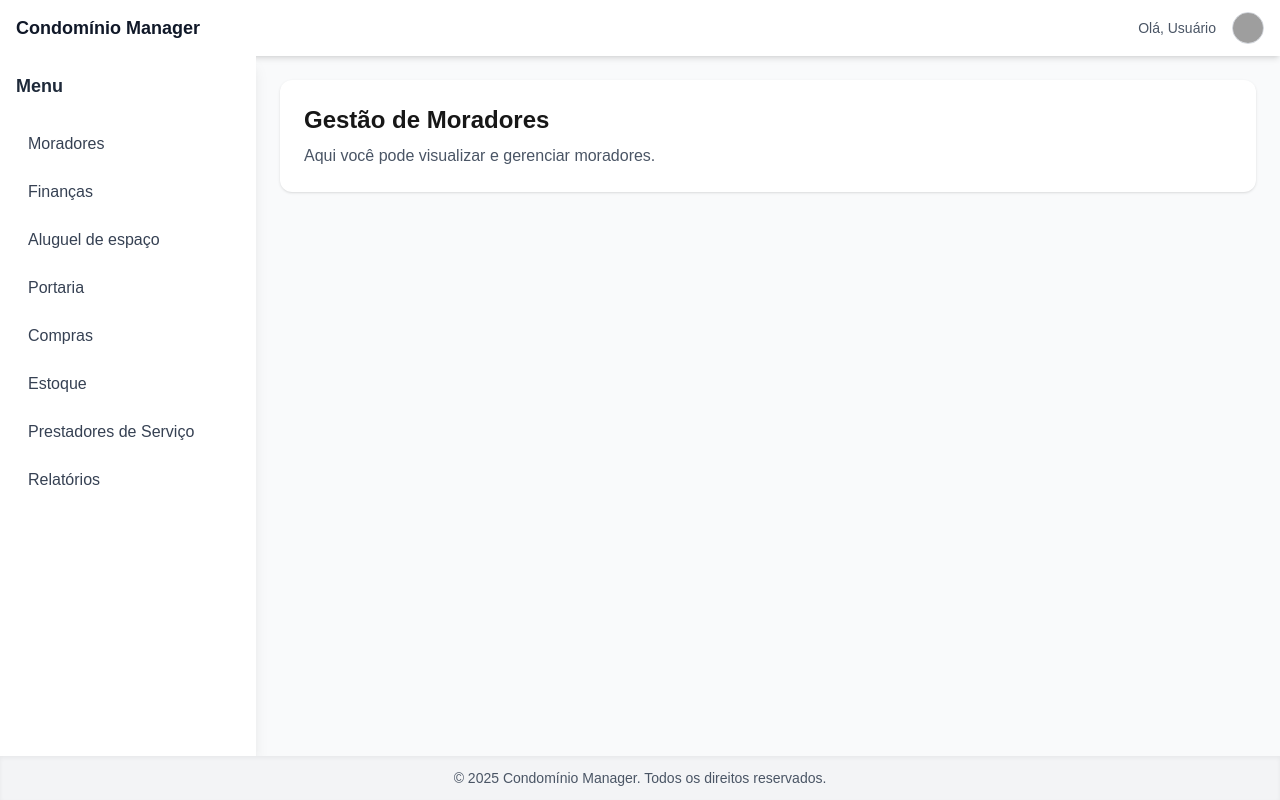
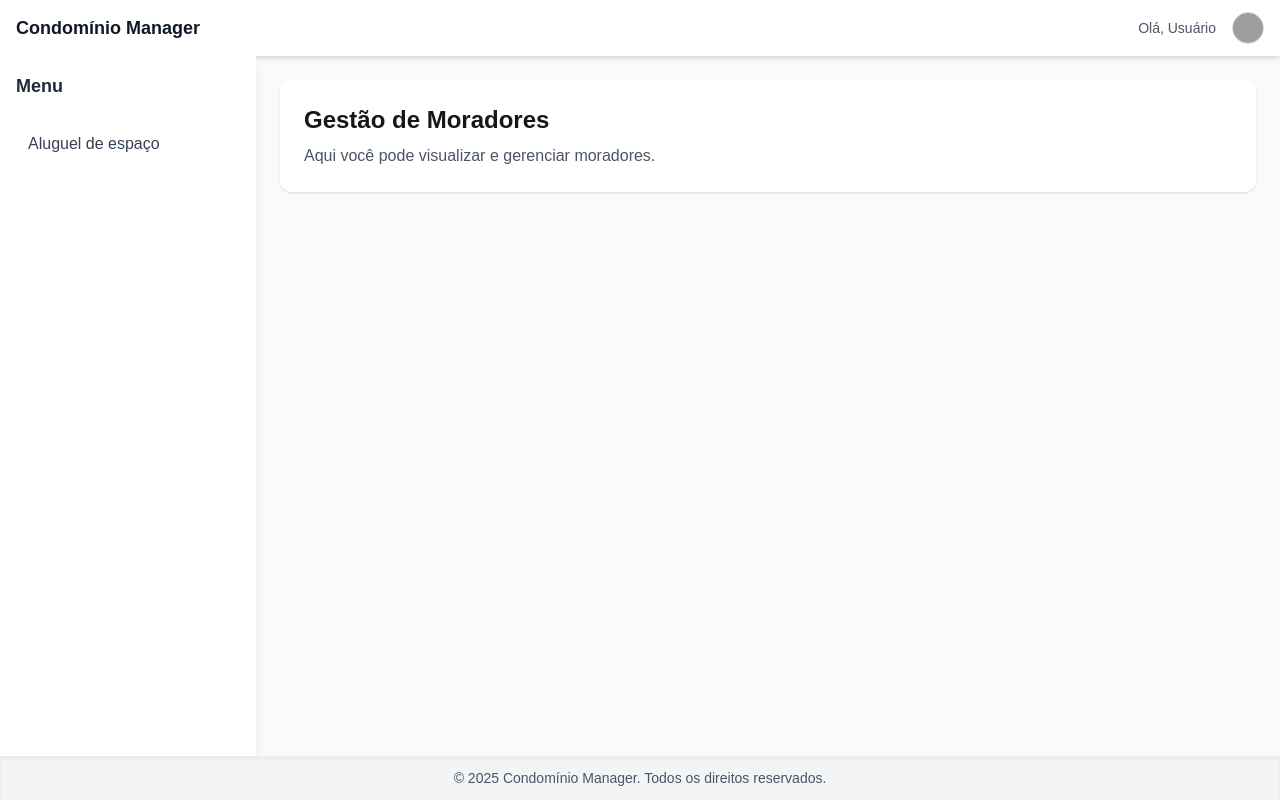
Before and after one commit to Yuri-Rangel-Rabelo-Palheta/condominio-manager, a Next.js app: page /teste in a window 1280 px wide. Built offline with nearby package versions, Linux system fonts and the light colour scheme; grey boxes are pictures that could not be loaded.

Commit message:
diferentes tipos de usuário liberam diferentes tipos de opções

```diff
--- a/app/testeadd/page.tsx
+++ b/app/testeadd/page.tsx
@@ -2,8 +2,12 @@ import LayoutApp from "@/components/LayoutApp";
 import FormAdd from "@/components/FormAdd";
 
 export default function AddMoradorPage() {
+
+  // papel do usuário logado (isso virá do Firebase Auth)
+  const role = "admin";
+
   return (
-    <LayoutApp>
+    <LayoutApp role={role}>
       <FormAdd />
     </LayoutApp>
   );
--- a/components/LayoutApp.tsx
+++ b/components/LayoutApp.tsx
@@ -1,4 +1,4 @@
-"use client";
+/* "use client";
 
 import Navbar from "./Navbar";
 import Sidebar from "./Sidebar";
@@ -11,20 +11,59 @@ export default function LayoutApp({ children }: { children: React.ReactNode }) {
 
   return (
     <div className="flex h-screen flex-col bg-gray-50 dark:bg-gray-900">
-      {/* Navbar */}
+      {/* Navbar *//* }
       <Navbar onToggleSidebar={() => setSidebarOpen(!sidebarOpen)} />
 
       <div className="flex flex-1 overflow-hidden">
-        {/* Sidebar */}
+        {/* Sidebar *//* }
         <Sidebar isOpen={sidebarOpen} onClose={() => setSidebarOpen(false)} />
 
-        {/* Conteúdo Principal */}
+        {/* Conteúdo Principal *//* }
+        <main className="flex-1 overflow-y-auto p-6">
+          <Payload>{children}</Payload>
+        </main>
+      </div> */
+
+      //{/* Footer */}
+     /*  <Footer />
+    </div>
+  );
+} */
+"use client";
+
+import Navbar from "./Navbar";
+import Sidebar from "./Sidebar";
+import Footer from "./Footer";
+import Payload from "./Payload";
+import { useState } from "react";
+
+type Role = "morador" | "sindico" | "admin";
+
+export default function LayoutApp({
+  children,
+  role = "morador", // por padrão, morador
+}: {
+  children: React.ReactNode;
+  role?: Role;
+}) {
+  const [sidebarOpen, setSidebarOpen] = useState(false);
+
+  return (
+    <div className="flex h-screen flex-col bg-gray-50 dark:bg-gray-900">
+      <Navbar onToggleSidebar={() => setSidebarOpen(!sidebarOpen)} />
+
+      <div className="flex flex-1 overflow-hidden">
+        <Sidebar
+          isOpen={sidebarOpen}
+          onClose={() => setSidebarOpen(false)}
+          role={role}
+        />
+
         <main className="flex-1 overflow-y-auto p-6">
           <Payload>{children}</Payload>
         </main>
       </div>
 
-      {/* Footer */}
       <Footer />
     </div>
   );
--- a/components/Sidebar.tsx
+++ b/components/Sidebar.tsx
@@ -1,4 +1,4 @@
-"use client";
+/* "use client";
 
 import Link from "next/link";
 import { X } from "lucide-react";
@@ -41,3 +41,58 @@ export default function Sidebar({ isOpen, onClose }: { isOpen: boolean; onClose:
     </aside>
   );
 }
+ */
+
+"use client";
+
+import Link from "next/link";
+import { X } from "lucide-react";
+
+type Role = "morador" | "sindico" | "admin";
+
+interface SidebarProps {
+  isOpen: boolean;
+  onClose: () => void;
+  role: Role;
+}
+
+const menus = [
+  { name: "Moradores", href: "/moradores", roles: ["sindico", "admin"] },
+  { name: "Finanças", href: "/financas", roles: ["sindico", "admin"] },
+  { name: "Aluguel de espaço", href: "/aluguel", roles: ["morador", "sindico", "admin"] },
+  { name: "Portaria", href: "/portaria", roles: ["sindico", "admin"] },
+  { name: "Compras", href: "/compras", roles: ["admin"] },
+  { name: "Estoque", href: "/estoque", roles: ["admin"] },
+  { name: "Prestadores de Serviço", href: "/prestadores", roles: ["sindico", "admin"] },
+  { name: "Relatórios", href: "/relatorios", roles: ["sindico", "admin"] },
+];
+
+export default function Sidebar({ isOpen, onClose, role }: SidebarProps) {
+  return (
+    <aside
+      className={`fixed inset-y-0 left-0 z-50 w-64 transform bg-white p-4 shadow-lg transition-transform dark:bg-gray-800 md:static md:translate-x-0 ${
+        isOpen ? "translate-x-0" : "-translate-x-full"
+      }`}
+    >
+      <div className="flex justify-between items-center mb-6">
+        <h2 className="text-lg font-bold text-gray-800 dark:text-gray-200">Menu</h2>
+        <button className="md:hidden" onClick={onClose}>
+          <X className="h-6 w-6 text-gray-600 dark:text-gray-300" />
+        </button>
+      </div>
+      <nav className="flex flex-col gap-2">
+        {menus
+          .filter((menu) => menu.roles.includes(role))
+          .map((menu, idx) => (
+            <Link
+              key={idx}
+              href={menu.href}
+              className="rounded-lg px-3 py-2 text-gray-700 hover:bg-gray-200 dark:text-gray-300 dark:hover:bg-gray-700"
+            >
+              {menu.name}
+            </Link>
+          ))}
+      </nav>
+    </aside>
+  );
+}
```
